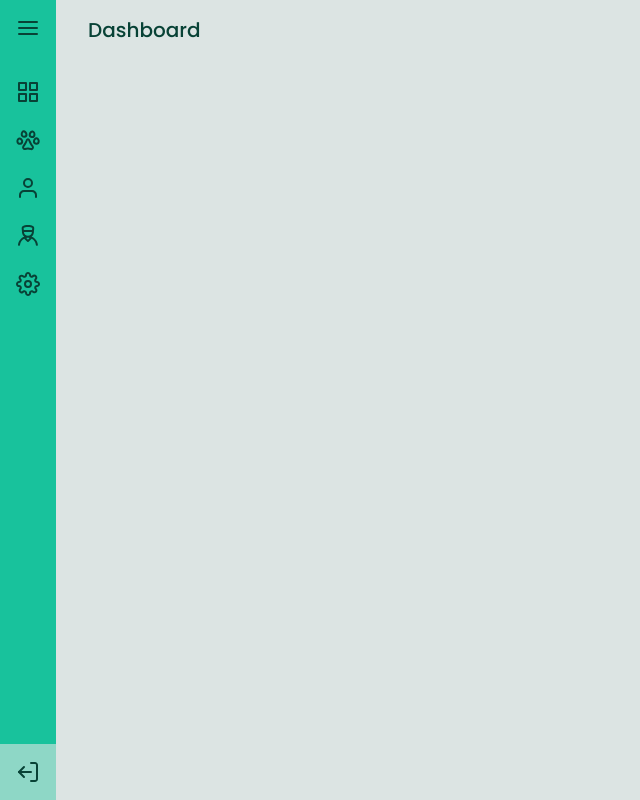
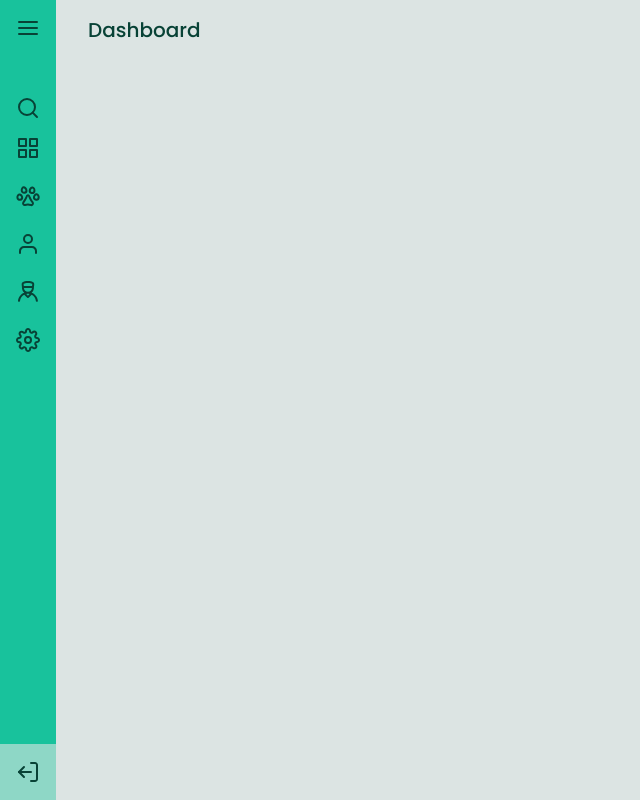
Before and after one commit to Marcoswodbarros/Sidebar, a website: page index.html in a window 1280 px wide. Shown: the whole page, without its empty margins (0-640 px from the left). Drawn offline with Linux system fonts and the light colour scheme.

Commit message:
Adding the search option

```diff
--- a/index.html
+++ b/index.html
@@ -19,6 +19,10 @@
             <img src="src/images/logo.svg" id="vet__logo" class="hidden" alt="Vet logo">
             <img src="src/images/menu.svg" id="menu__closed" class=" cursor-pointer" alt="Menu">
             <img src="src/images/menu.svg" id="menu__opened" class="hidden cursor-pointer" alt="Menu">
+        </div>
+
+        <div class="p-4">
+            <img src="src/images/search.svg" alt="Search">
         </div>
 
         <ul class="text-base text-textColor flex flex-col gap-6 px-4">
```
Also changed, not shown: dist/output.css.
